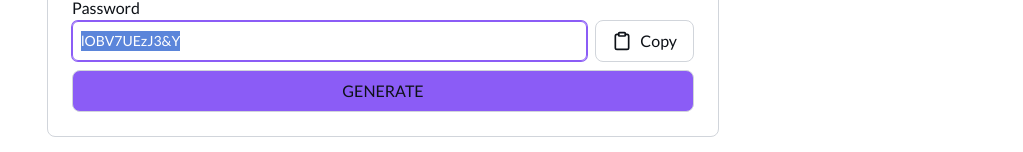
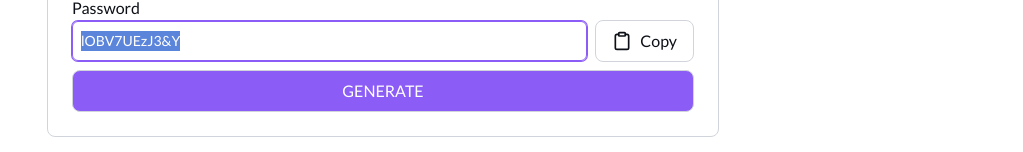
Before and after one commit to mauriziocarella/mauriziocarella.it, a Next.js app: page /apps/password-generator in a window 1280 px wide. Shown: the part 402-554 px from the top of the page, without its empty margins (257-1280 px from the left). Built offline with nearby package versions, Linux system fonts and the light colour scheme.

Commit message:
fix(components): fixed `Button` colors styles

```diff
--- a/src/components/Button.tsx
+++ b/src/components/Button.tsx
@@ -8,9 +8,9 @@ export const Button = ({className, color, ...props}: ButtonProps) => {
 	const colorClasses = useMemo(() => {
 		switch (color) {
 			case 'primary':
-				return 'bg-primary dark:bg-primary';
+				return 'bg-primary dark:bg-primary text-white dark:text-white focus-within:border-primary-600 ring-primary-600';
 			case 'success':
-				return 'bg-success dark:bg-success';
+				return 'bg-success dark:bg-success text-white dark:text-white focus-within:border-success-600 ring-success-600';
 		}
 	}, [color]);
 
```
